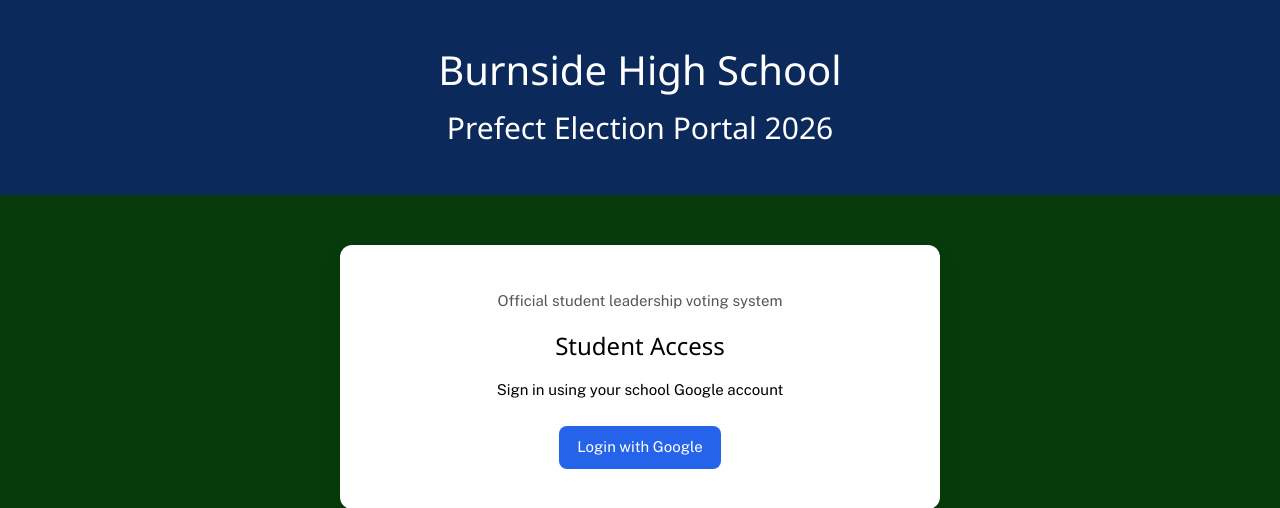
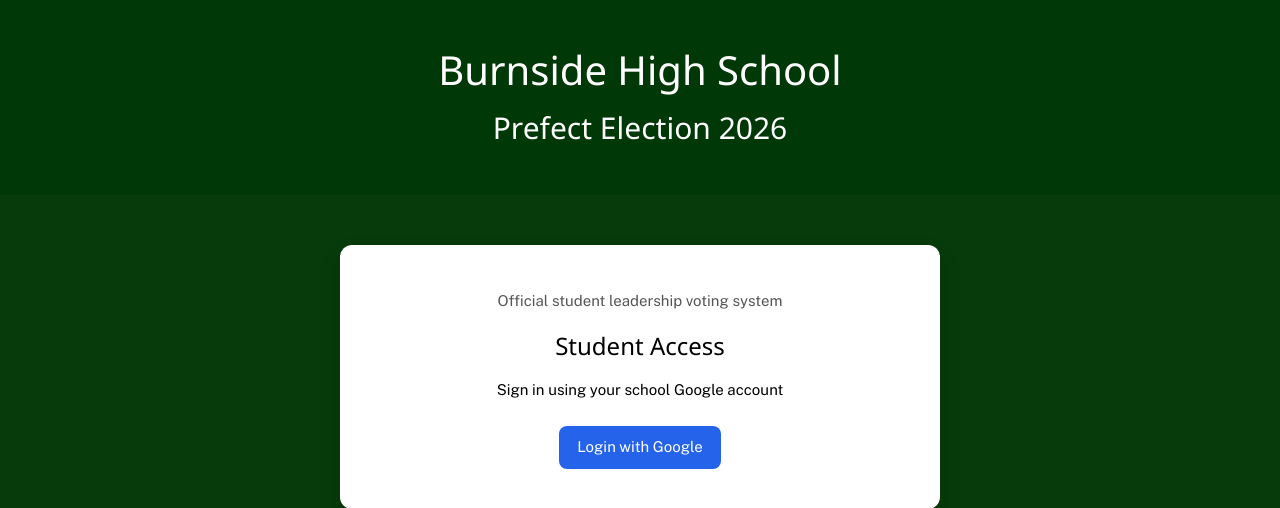
Before and after one commit to Astral-Viscount/Prefect-Voting, a Flask app: page / in a window 1280 px wide. Shown: the top 508 px of the page. Run offline with Flask 3, Linux system fonts and the light colour scheme.

Commit message:
quick changes

```diff
--- a/static/style.css
+++ b/static/style.css
@@ -9,7 +9,7 @@ body {
 }
 
 .header {
-    background: #0b2a5b;
+    background: #003907;
     color: white;
     text-align: center;
     padding: 40px;
--- a/templates/index.html
+++ b/templates/index.html
@@ -14,7 +14,7 @@
 
 <div class="header">
     <h1>Burnside High School</h1>
-    <h2>Prefect Election Portal 2026</h2>
+    <h2>Prefect Election 2026</h2>
 </div>
 
 <div class="main-card">
```
Also changed, not shown: README.md.
